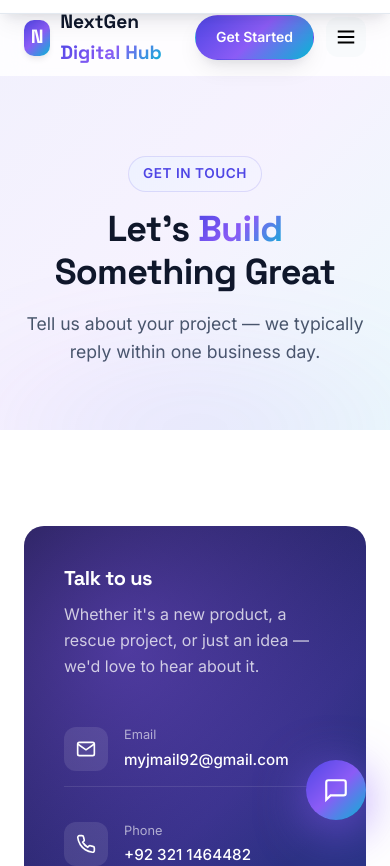
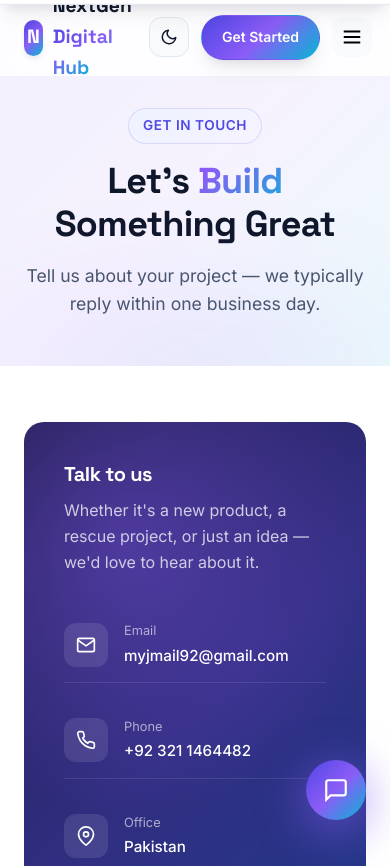
Before and after one commit to Abdul102/nextgen-digital-hub, a Next.js app: page /contact in a window 390 px wide. Shown: the top 866 px of the page. Built offline with nearby package versions, Linux system fonts and the light colour scheme.

Commit message:
Add dark mode, header animations, and mobile responsive fixes

```diff
--- a/app/components/Header.js
+++ b/app/components/Header.js
@@ -2,6 +2,7 @@
 import Link from 'next/link';
 import { usePathname } from 'next/navigation';
 import { useEffect, useState } from 'react';
+import ThemeToggle from './ThemeToggle';
 
 const links = [
   { href: '/', label: 'Home' },
@@ -46,6 +47,7 @@ export default function Header() {
           ))}
         </nav>
         <div className="nav-cta">
+          <ThemeToggle />
           <Link href="/contact" className="btn btn-ghost btn-sm">Get a Quote</Link>
           <Link href="/contact" className="btn btn-primary btn-sm">Get Started</Link>
           <button className="nav-toggle" aria-label="Menu" onClick={() => setOpen((v) => !v)}>
--- /dev/null
+++ b/app/components/ThemeToggle.js
@@ -0,0 +1,42 @@
+'use client';
+import { useEffect, useState } from 'react';
+
+export default function ThemeToggle() {
+  const [theme, setTheme] = useState('light');
+  const [mounted, setMounted] = useState(false);
+
+  useEffect(() => {
+    // Read existing theme from html (set by inline script in layout)
+    const current = document.documentElement.getAttribute('data-theme') || 'light';
+    setTheme(current);
+    setMounted(true);
+  }, []);
+
+  function toggle() {
+    const next = theme === 'dark' ? 'light' : 'dark';
+    setTheme(next);
+    document.documentElement.setAttribute('data-theme', next);
+    try { localStorage.setItem('theme', next); } catch {}
+  }
+
+  if (!mounted) {
+    return <button className="theme-toggle" aria-label="Toggle theme" suppressHydrationWarning><span style={{width:18,height:18}}/></button>;
+  }
+
+  return (
+    <button className="theme-toggle" onClick={toggle} aria-label={`Switch to ${theme === 'dark' ? 'light' : 'dark'} mode`}>
+      {theme === 'dark' ? (
+        // Sun icon — clicking goes to light
+        <svg viewBox="0 0 24 24" fill="none" stroke="currentColor" strokeWidth="2" strokeLinecap="round" strokeLinejoin="round">
+          <circle cx="12" cy="12" r="4"/>
+          <path d="M12 2v2M12 20v2M4.93 4.93l1.41 1.41M17.66 17.66l1.41 1.41M2 12h2M20 12h2M4.93 19.07l1.41-1.41M17.66 6.34l1.41-1.41"/>
+        </svg>
+      ) : (
+        // Moon icon — clicking goes to dark
+        <svg viewBox="0 0 24 24" fill="none" stroke="currentColor" strokeWidth="2" strokeLinecap="round" strokeLinejoin="round">
+          <path d="M21 12.79A9 9 0 1 1 11.21 3 7 7 0 0 0 21 12.79z"/>
+        </svg>
+      )}
+    </button>
+  );
+}
--- a/app/globals.css
+++ b/app/globals.css
@@ -1239,3 +1239,171 @@ p { color: var(--text-soft); }
   .admin-sidebar { position: static; height: auto; }
   .admin-main { padding: 24px; }
 }
+
+/* ===========================================
+   Hero / Page Header Animations
+   =========================================== */
+@keyframes fadeUpIn {
+  from { opacity: 0; transform: translateY(20px); }
+  to { opacity: 1; transform: translateY(0); }
+}
+@keyframes gradientShimmer {
+  0%, 100% { background-position: 0% 50%; }
+  50% { background-position: 100% 50%; }
+}
+@keyframes scaleIn {
+  from { opacity: 0; transform: scale(0.95); }
+  to { opacity: 1; transform: scale(1); }
+}
+
+.hero-content h1,
+.page-header h1 {
+  animation: fadeUpIn 0.8s cubic-bezier(0.4, 0, 0.2, 1) backwards;
+}
+.hero-content .lead,
+.page-header p {
+  animation: fadeUpIn 0.8s 0.15s cubic-bezier(0.4, 0, 0.2, 1) backwards;
+}
+.hero-content .eyebrow,
+.page-header .eyebrow {
+  animation: scaleIn 0.6s cubic-bezier(0.4, 0, 0.2, 1) backwards;
+}
+.hero-content .hero-actions,
+.hero-content .hero-stats {
+  animation: fadeUpIn 0.8s 0.3s cubic-bezier(0.4, 0, 0.2, 1) backwards;
+}
+
+.hero-content h1 .gradient-text,
+.page-header h1 .gradient-text,
+.section-title .gradient-text {
+  background-size: 200% 200%;
+  animation: gradientShimmer 4s ease-in-out infinite;
+}
+
+/* ===========================================
+   Mobile responsive fixes
+   =========================================== */
+@media (max-width: 768px) {
+  .hero {
+    padding: calc(var(--header-h) + 32px) 0 56px;
+  }
+  .page-header {
+    padding: calc(var(--header-h) + 32px) 0 48px;
+  }
+  .section {
+    padding: 56px 0;
+  }
+  .hero-stats {
+    gap: 24px;
+  }
+  .stat-num {
+    font-size: 1.5rem;
+  }
+  .nav-links {
+    padding: 16px 24px 24px !important;
+    gap: 4px !important;
+  }
+  .nav-links a {
+    padding: 12px 0;
+    font-size: 1rem;
+  }
+}
+
+/* ===========================================
+   Dark Mode
+   =========================================== */
+[data-theme="dark"] {
+  --bg: #0a0e1a;
+  --bg-soft: #131927;
+  --bg-dark: #050810;
+  --text: #f1f5f9;
+  --text-soft: #cbd5e1;
+  --text-muted: #94a3b8;
+  --border: #1e293b;
+  --white: #131927;
+
+  --shadow-sm: 0 1px 2px rgba(0, 0, 0, 0.3);
+  --shadow: 0 4px 6px -1px rgba(0, 0, 0, 0.4);
+  --shadow-lg: 0 10px 25px -5px rgba(0, 0, 0, 0.5);
+  --shadow-xl: 0 25px 50px -12px rgba(79, 70, 229, 0.35);
+
+  --gradient-soft: linear-gradient(135deg, rgba(79, 70, 229, 0.15) 0%, rgba(139, 92, 246, 0.15) 100%);
+  --gradient-hero: linear-gradient(135deg, rgba(79, 70, 229, 0.12) 0%, rgba(139, 92, 246, 0.12) 50%, rgba(6, 182, 212, 0.12) 100%);
+}
+
+[data-theme="dark"] body { background: var(--bg); color: var(--text); }
+[data-theme="dark"] .header {
+  background: rgba(10, 14, 26, 0.85);
+  border-bottom-color: var(--border);
+}
+[data-theme="dark"] .header.scrolled { border-bottom-color: var(--border); }
+[data-theme="dark"] .logo { color: var(--text); }
+[data-theme="dark"] .nav-links a { color: var(--text-soft); }
+[data-theme="dark"] .nav-links a:hover,
+[data-theme="dark"] .nav-links a.active { color: #a5b4fc; }
+[data-theme="dark"] .nav-toggle { background: var(--bg-soft); color: var(--text); }
+[data-theme="dark"] .btn-outline {
+  background: var(--bg-soft);
+  border-color: var(--border);
+  color: var(--text);
+}
+[data-theme="dark"] .btn-outline:hover {
+  border-color: var(--primary);
+  background: var(--bg);
+}
+[data-theme="dark"] .btn-ghost { color: var(--text); }
+[data-theme="dark"] .card,
+[data-theme="dark"] .testimonial,
+[data-theme="dark"] .project-card,
+[data-theme="dark"] .blog-card {
+  background: var(--bg-soft);
+  border-color: var(--border);
+}
+[data-theme="dark"] .card h3,
+[data-theme="dark"] .testimonial .quote { color: var(--text); }
+[data-theme="dark"] h1,
+[data-theme="dark"] h2,
+[data-theme="dark"] h3,
+[data-theme="dark"] h4 { color: var(--text); }
+[data-theme="dark"] p { color: var(--text-soft); }
+[data-theme="dark"] .feature-row:hover { background: var(--bg-soft); }
+[data-theme="dark"] .form-group input,
+[data-theme="dark"] .form-group textarea,
+[data-theme="dark"] .form-group select {
+  background: var(--bg-soft);
+  border-color: var(--border);
+  color: var(--text);
+}
+[data-theme="dark"] .form-card { background: var(--bg-soft); border-color: var(--border); }
+[data-theme="dark"] .blog-info,
+[data-theme="dark"] .project-info { color: var(--text-soft); }
+[data-theme="dark"] .tech { background: var(--bg); color: var(--text-soft); }
+[data-theme="dark"] .skill-tag { background: var(--bg-soft); border-color: var(--border); color: #a5b4fc; }
+[data-theme="dark"] .map-placeholder { background: linear-gradient(135deg, #1e1b4b 0%, #312e81 100%); }
+[data-theme="dark"] .chatbot-window { background: var(--bg-soft); border-color: var(--border); }
+[data-theme="dark"] .chatbot-body { background: var(--bg); }
+[data-theme="dark"] .bot-msg { background: var(--bg-soft); border-color: var(--border); color: var(--text); }
+[data-theme="dark"] .chatbot-input { background: var(--bg-soft); border-color: var(--border); }
+[data-theme="dark"] .chatbot-input input { background: var(--bg); border-color: var(--border); color: var(--text); }
+[data-theme="dark"] .stat-card { background: var(--bg-soft); border-color: var(--border); }
+[data-theme="dark"] .data-table { background: var(--bg-soft); border-color: var(--border); }
+[data-theme="dark"] .data-table th { background: var(--bg); color: var(--text-soft); }
+[data-theme="dark"] .data-table td { border-bottom-color: var(--border); }
+[data-theme="dark"] .data-table tr:hover { background: var(--bg); }
+[data-theme="dark"] .login-card { background: var(--bg-soft); border-color: var(--border); }
+
+/* Theme toggle button */
+.theme-toggle {
+  width: 40px;
+  height: 40px;
+  border-radius: var(--radius);
+  background: var(--bg-soft);
+  display: grid;
+  place-items: center;
+  cursor: pointer;
+  border: 1px solid var(--border);
+  color: var(--text);
+  transition: all var(--transition);
+}
+.theme-toggle:hover { background: var(--gradient-soft); transform: rotate(15deg); }
+.theme-toggle svg { width: 18px; height: 18px; }
--- a/app/layout.js
+++ b/app/layout.js
@@ -9,10 +9,22 @@ export const metadata = {
   }
 };
 
+// Inline script — sets data-theme BEFORE render, prevents light/dark flash
+const themeInit = `
+(function() {
+  try {
+    var saved = localStorage.getItem('theme');
+    var preferred = window.matchMedia('(prefers-color-scheme: dark)').matches ? 'dark' : 'light';
+    document.documentElement.setAttribute('data-theme', saved || preferred);
+  } catch (e) {}
+})();
+`;
+
 export default function RootLayout({ children }) {
   return (
-    <html lang="en">
+    <html lang="en" suppressHydrationWarning>
       <head>
+        <script dangerouslySetInnerHTML={{ __html: themeInit }} />
         <link rel="preconnect" href="https://fonts.googleapis.com" />
         <link rel="preconnect" href="https://fonts.gstatic.com" crossOrigin="" />
         <link
```
